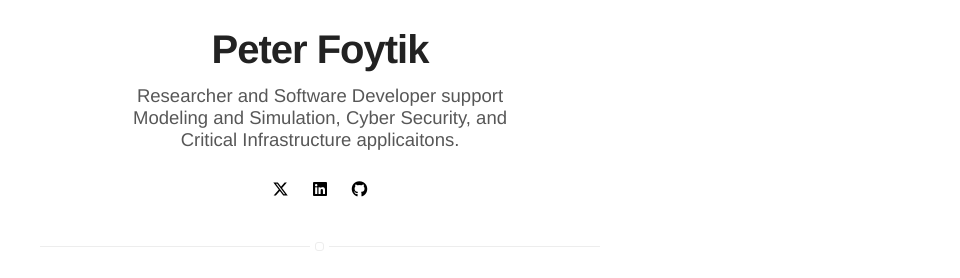
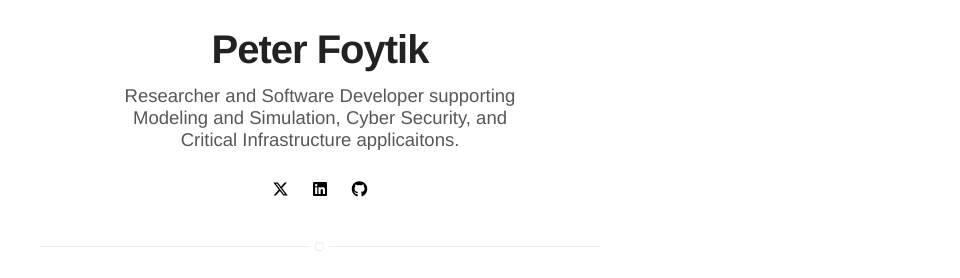
Before and after one commit to pfoytik/pfoytik.github.io, a Jekyll site: the page built from blog.html, in a window 1280 px wide. Shown: the part 252-530 px from the top of the page, without its empty margins (320-1280 px from the left). Built offline with Jekyll 4.4.1, drawn with Linux system fonts in a browser that asks for light colours; nearby versions of some CDN libraries; some of the changed lines change nothing that is shown.

Commit message:
Update _config.yml

```diff
--- a/_config.yml
+++ b/_config.yml
@@ -1,7 +1,7 @@
 include: [".well-known"]
 # main text of home
 title: Peter Foytik
-bio: Researcher and Software Developer support Modeling and Simulation, Cyber Security, and Critical Infrastructure applicaitons.
+bio: Researcher and Software Developer supporting Modeling and Simulation, Cyber Security, and Critical Infrastructure applicaitons.
 
 # twitter summary info
 description: A blog about technology and stuff related
@@ -39,15 +39,15 @@ twitter: pfoytik
 #instagram: myinstagram
 linkedin: peter-foytik-01ab2812
 github: pfoytik
-#email: myemail@gmail.com
+nostr: https://njump.me/nprofile1qy2hwumn8ghj7un9d3shjtnwwdjkxtnpwpcz7qgawaehxw309ahx7um5wghxy6t5vdhkjmn9wgh8xmmrd9skctcqyr784qwyujee0jq0nv7pzdu783ruz30s44n47xhvdkn72ctkckwhyswk5d4
 
 authors:
   pfoytik:
     name: Peter Foytik
-    bio: A Man who travels the world eating noodles
+    bio:
     external-image: false
     picture: assets/images/profile.jpg
-    twitter: johndoe
+    twitter:
 
 # do you want a larger site? change the option below
 # options: [normal, large] | default: normal
```
